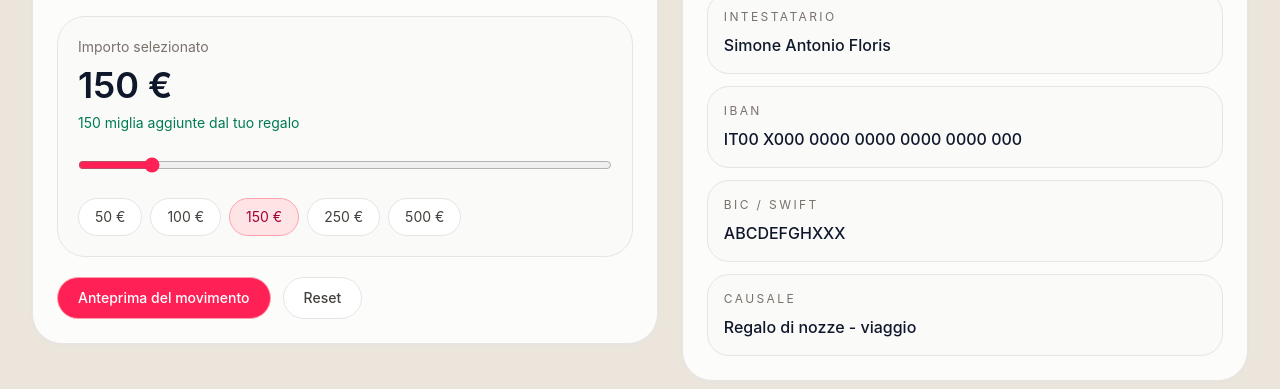
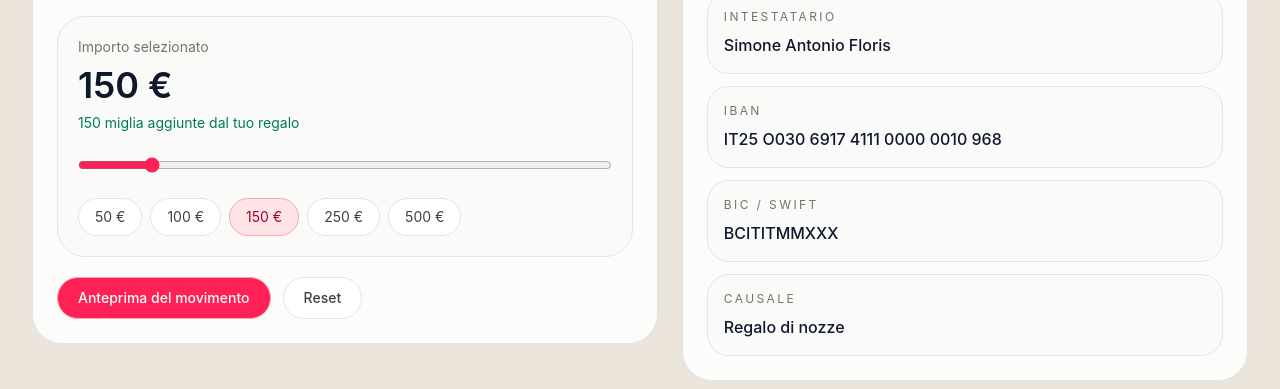
Before and after one commit to GianlucaF99-web/viaggio-nozze, a React (Vite) app: page / in a window 1280 px wide. Shown: the part 2260-2649 px from the top of the page. Built offline with nearby package versions, Linux system fonts and the light colour scheme.

Commit message:
Modifica IBAN

```diff
--- a/src/App.jsx
+++ b/src/App.jsx
@@ -18,10 +18,10 @@ import { ComposableMap, Geographies, Geography, Marker, Line, Sphere } from "@vn
 
 const PAYMENT_CARD_URL = "https://example.com/paga-con-carta";
 const BANK_TRANSFER_PAGE_URL = "https://example.com/bonifico";
-const IBAN = "IT00 X000 0000 0000 0000 0000 000";
-const BIC = "ABCDEFGHXXX";
+const IBAN = "IT25 O030 6917 4111 0000 0010 968";
+const BIC = "BCITITMMXXX";
 const ACCOUNT_HOLDER = "Simone Antonio Floris";
-const PAYMENT_NOTE = "Regalo di nozze - viaggio";
+const PAYMENT_NOTE = "Regalo di nozze";
 const GEO_URL = typeof window !== "undefined"
   ? new URL("/countries-110m.json", window.location.origin).toString()
   : "/countries-110m.json";
```
